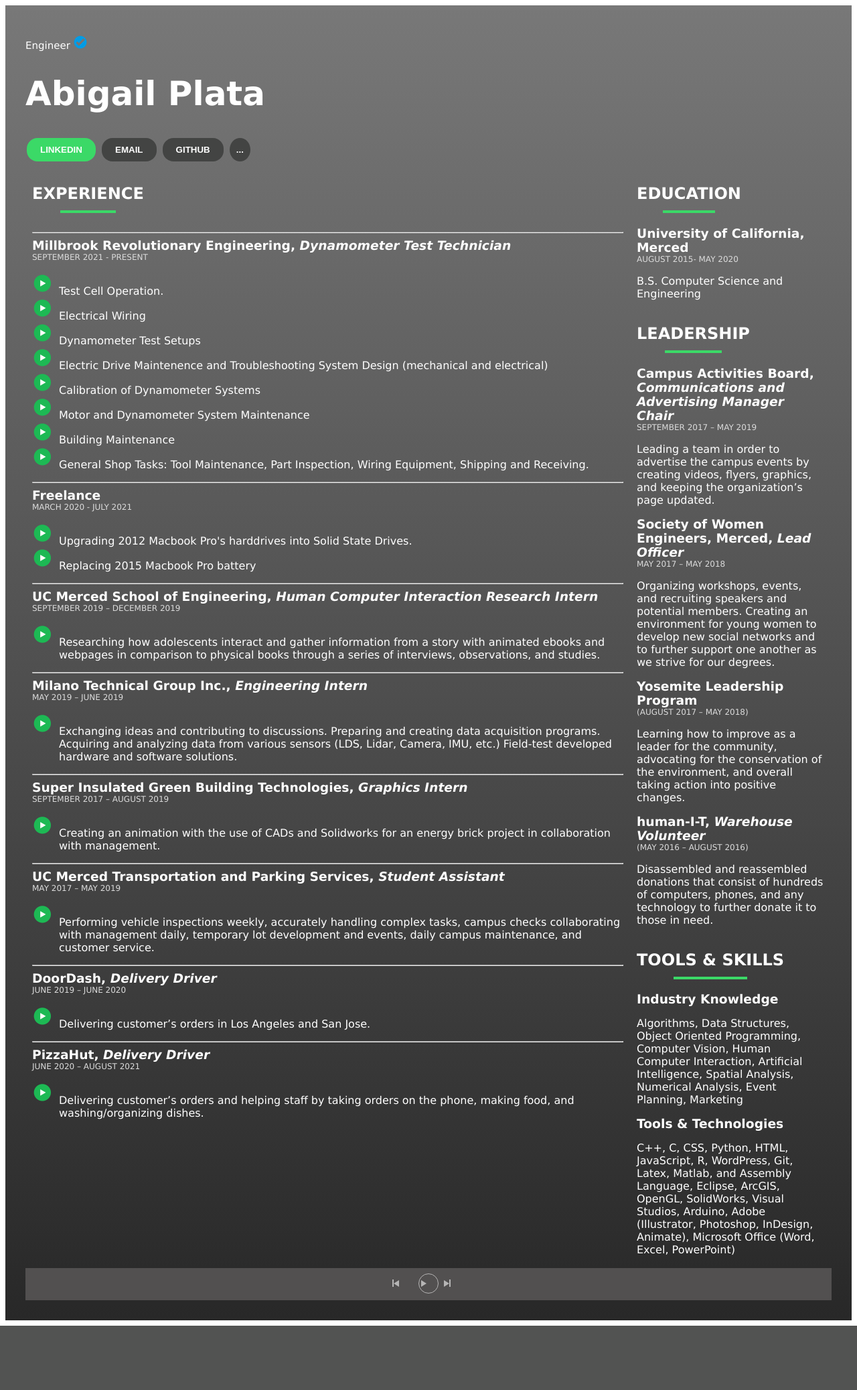
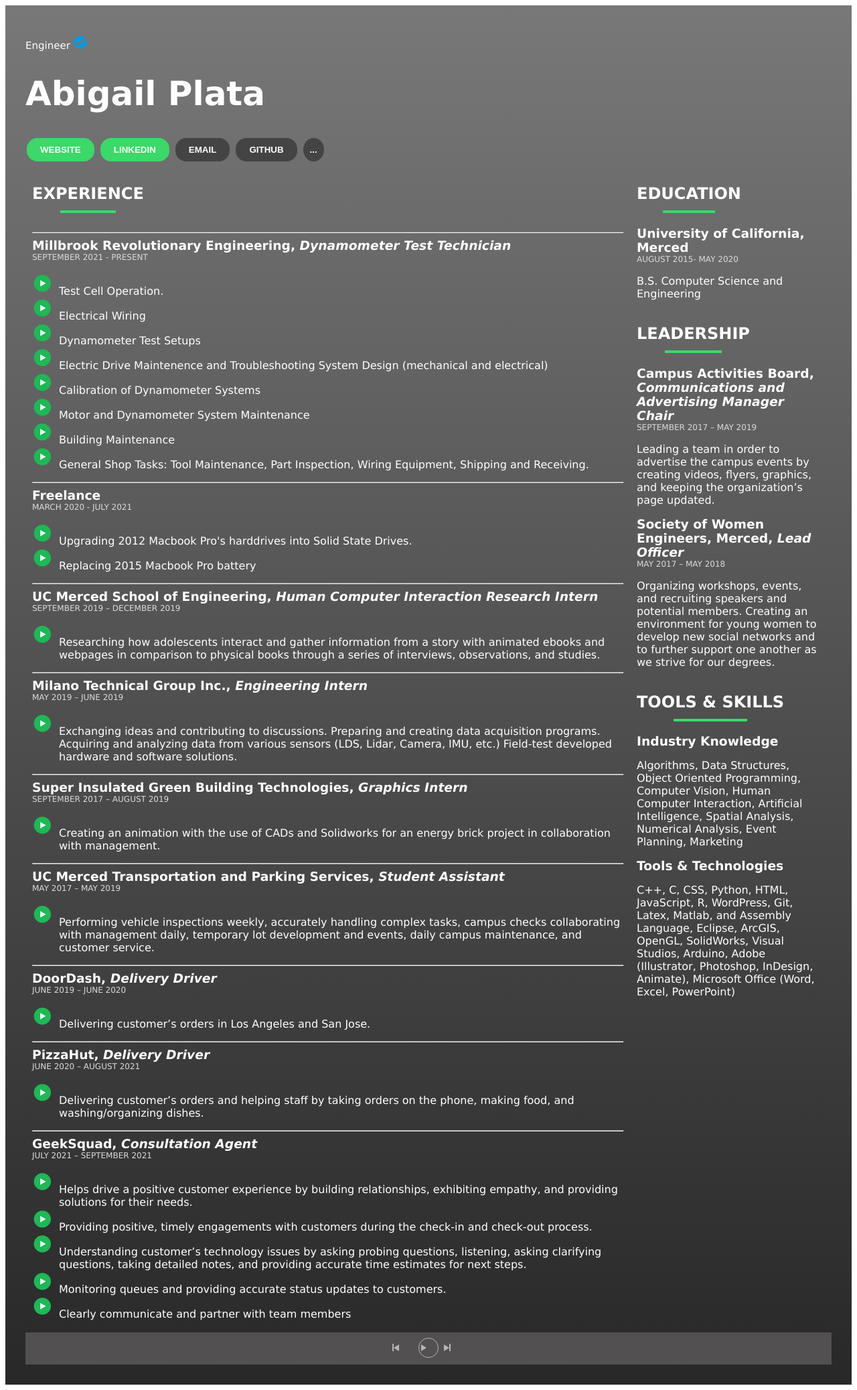
Before and after one commit to abigailplata/Resume, a Flask app: page / in a window 1280 px wide. Shown: the whole page at 67% size. Before the commit the page ends 1979 px from the top, so only its background shows below. Run offline with Flask 2, Linux system fonts and the light colour scheme.

Commit message:
Update index.html

```diff
--- a/templates/index.html
+++ b/templates/index.html
@@ -15,7 +15,7 @@
 		<h1> Abigail Plata </h1>
 		<div class="topnav" id="myTopnav">
 		<nav>
-			<!-- <button class="button"> <a href="https://abigailplata.com"><b>WEBSITE</b></a> </button> -->
+			<button class="button"> <a href="https://abbycadabyx3.pythonanywhere.com"><b>WEBSITE</b></a> </button>
 			<button class="button"><a href="https://www.linkedin.com/in/abigailplatax3/"><b>LINKEDIN</b></a> </button>
 			<button class="button button2"><a href="mailto:&#97;&#98;&#105;&#103;&#97;&#105;&#108;&#112;&#108;&#97;&#116;&#97;&#97;&#64;&#103;&#109;&#97;&#105;&#108;&#46;&#99;&#111;&#109;"><b>EMAIL</b></a> </button>
 			<button class="button button3"><a href="https://github.com/abigailplata"><b>GITHUB</b></a> </button>
@@ -111,6 +111,20 @@
 				<li>Delivering customer’s orders and helping staff by taking orders on the phone, making food, and washing/organizing dishes.</li>
 				</ul>
 			</p>
+
+			<hr>
+
+			<h3><b>GeekSquad</b>, <i>Consultation Agent</i></h3>
+			<h4>JULY 2021 – SEPTEMBER 2021</h4>
+			<p>
+				<ul>
+				<li>Helps drive a positive customer experience by building relationships, exhibiting empathy, and providing solutions for their needs. </li>
+                <li>Providing positive, timely engagements with customers during the check-in and check-out process. </li>
+                <li>Understanding customer’s technology issues by asking probing questions, listening, asking clarifying questions, taking detailed notes, and providing accurate time estimates for next steps.</li>
+                <li>Monitoring queues and providing accurate status updates to customers.</li>
+                <li>Clearly communicate and partner with team members</li>
+				</ul>
+			</p>
 		</div>
 
 		<div class="column right">
@@ -130,7 +144,7 @@
 			<p>Organizing workshops, events, and recruiting speakers and potential members. Creating an environment for young women to develop new social networks and to further support one another as we strive for our degrees.
 			</p>
 
-			<h3><b>Yosemite Leadership Program</b></h3>
+			<!-- <h3><b>Yosemite Leadership Program</b></h3>
 			<h4>(AUGUST 2017 – MAY 2018)</h4>
 			<p>Learning how to improve as a leader for the community, advocating for the conservation of the environment, and overall taking action into positive changes.
 			</p>
@@ -139,7 +153,7 @@
 			<h4>(MAY 2016 – AUGUST 2016)</h4>
 			<p>Disassembled and reassembled donations that consist of hundreds of computers, phones, and any technology to further donate it to those in need.
 			</p>
-
+			 -->
 		<h2>TOOLS &#38; SKILLS</h2>
 
 			<h3>Industry Knowledge</h3>
```
